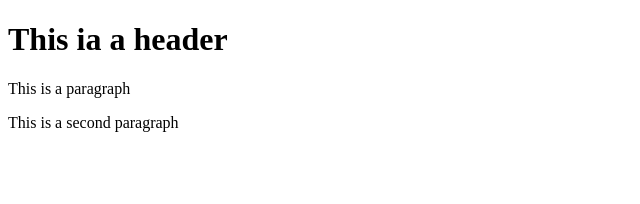
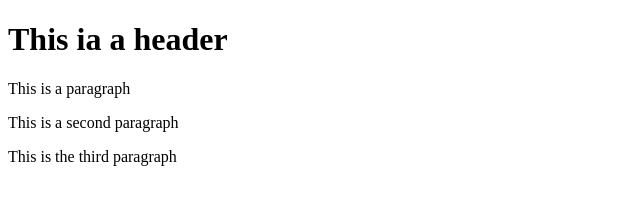
Before and after one commit to chinmaypai/git-test, a website: page index.html in a window 1280 px wide. Shown: the whole page, without its empty margins (0-640 px from the left). Drawn offline with Linux system fonts and the light colour scheme.

Commit message:
fourth commit

```diff
--- a/index.html
+++ b/index.html
@@ -8,5 +8,6 @@
 		<h1>This ia a header</h1>
 		<p> This is a paragraph </p>
 		<p> This is a second paragraph </p>
+		<p> This is the third paragraph </p>
 	</body>
 </html>
```
Also changed, not shown: package.json (added, +24 -0 lines), 2 other files.
